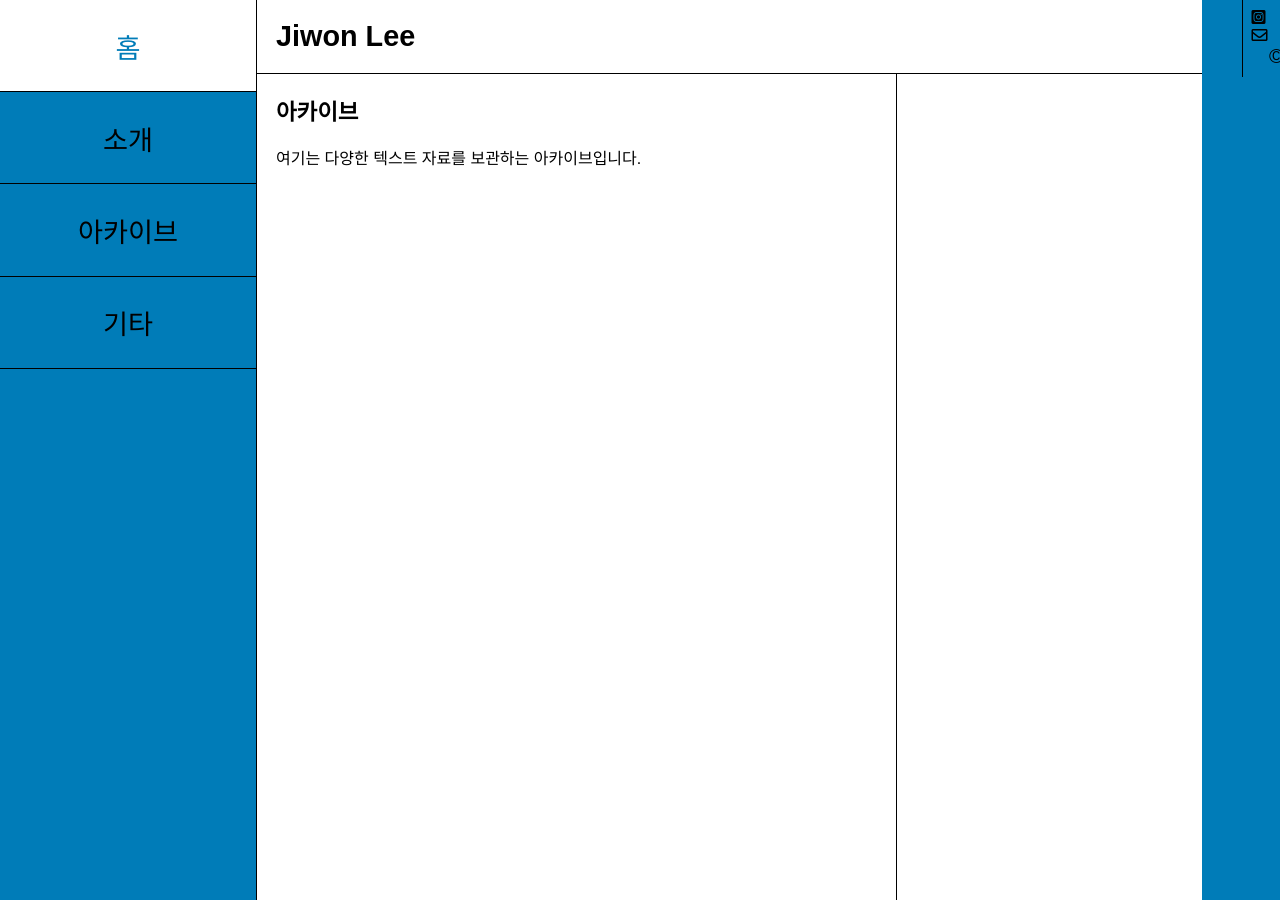
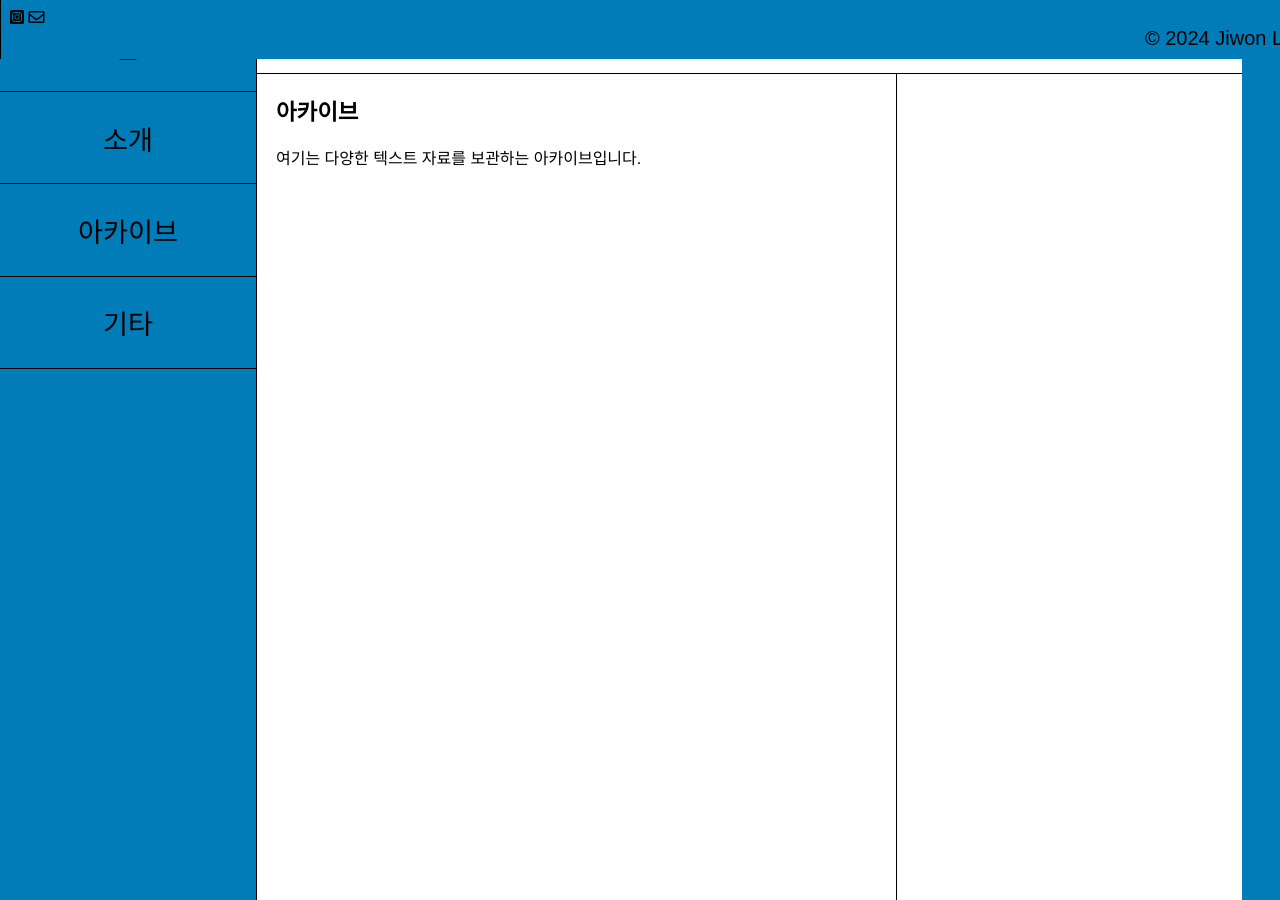
Before and after one commit to LfayeJ/archives, a Jekyll site: the page built from index.html, in a window 1280 px wide and 900 px high. Built offline with Jekyll 4.4.1, drawn with Linux system fonts in a browser that asks for light colours; some web fonts are replaced.

Commit message:
Update styles.css

```diff
--- a/assets/css/styles.css
+++ b/assets/css/styles.css
@@ -96,7 +96,7 @@
   position: fixed;
   top: 0;
   right: 0;
-  width: 3vw;
+  width: 100%;
   padding: 0.7vw;
   border-left: 1px solid var(--border-color);
   box-sizing: border-box;
@@ -158,7 +158,7 @@
   border-left: 1px solid var(--border-color);
 }
 
-.h-entry, #search-bar, header, footer, fieldset, section {
+.h-entry, #search-bar, header, fieldset, section {
   padding: 20px;
 }
 
```
